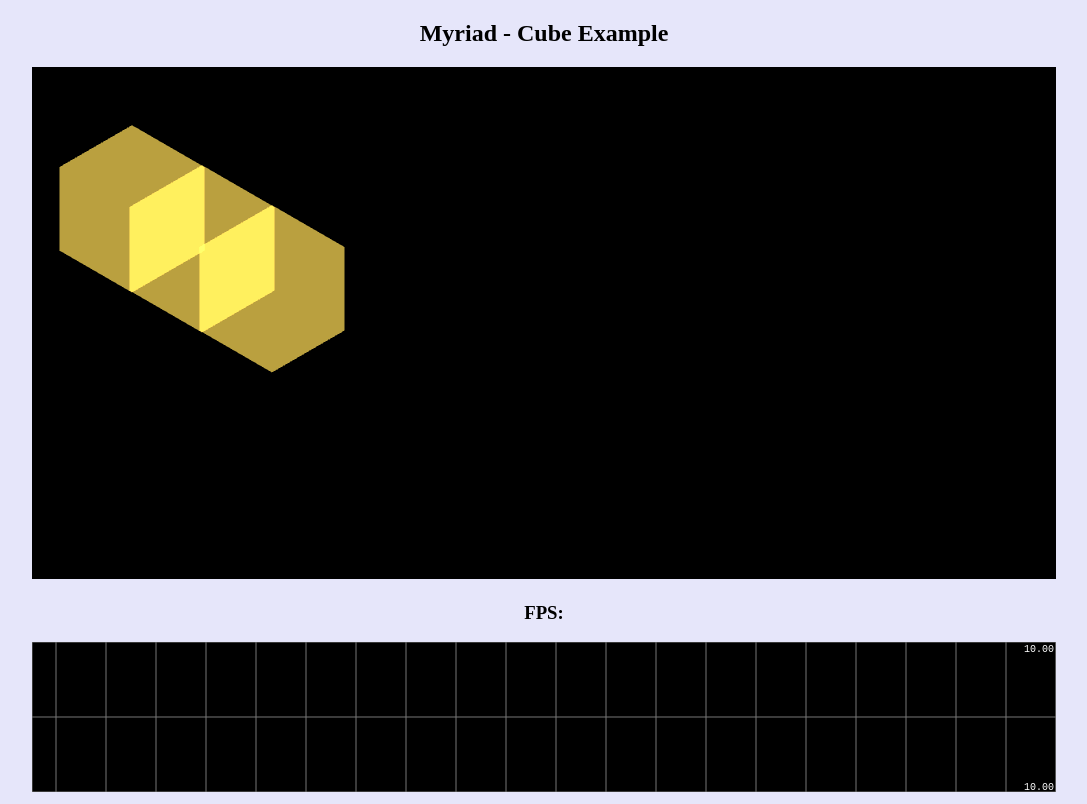
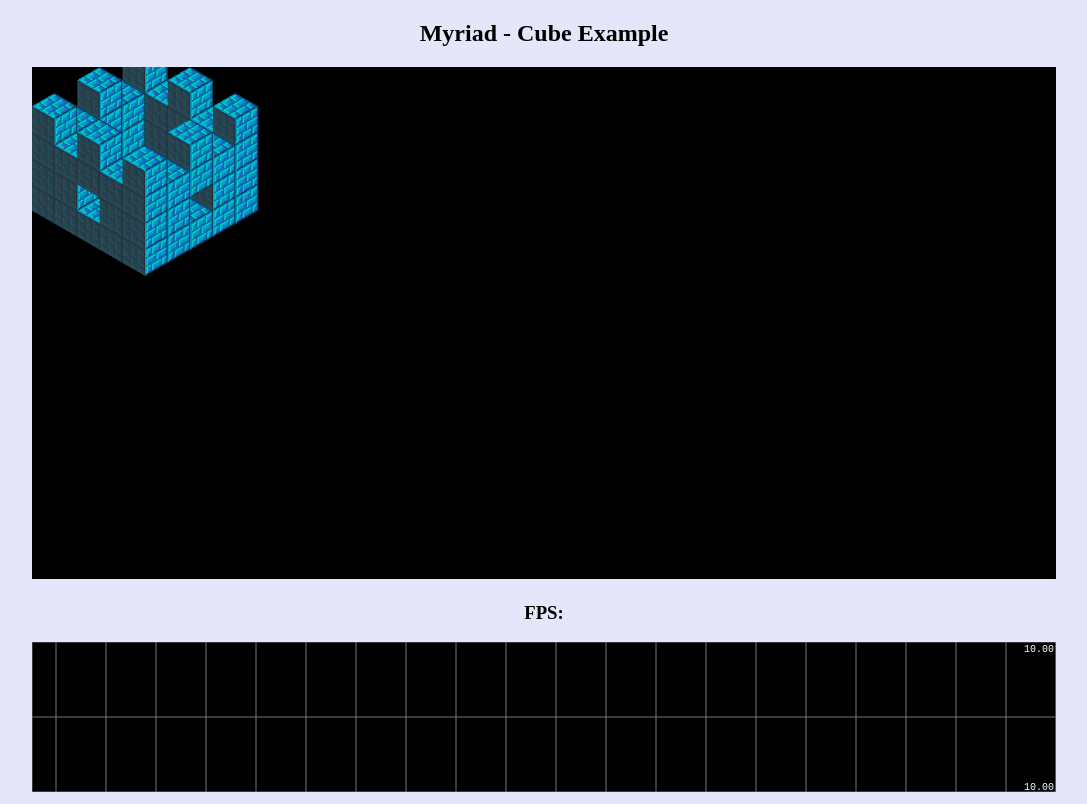
Before and after one commit to jobtalle/myr.js, a plain HTML site: page js/examples/cube/cube.html in a window 1280 px wide. Shown: the whole page, without its empty margins (96-1183 px from the left). Drawn offline with Linux system fonts and the light colour scheme; animation ran at ten frames a second.

Commit message:
Implemeted transformation example.

```diff
--- a/js/examples/cube/cube.js
+++ b/js/examples/cube/cube.js
@@ -1,11 +1,33 @@
 /* Myriad - Cube example.
  *
  * This example serves to demonstrate the use of transformation in Myriad.
+ * It draws an isometric tower using cubes, which are constructed from transformed squares.
  */
 
 function CubeExample() {
-    this.rotation = 0;
     this.fps = 0;
+
+    // Define a simple 3D house in a grid.
+    this.map = [[[1, 1, 1, 1, 1],
+                 [1, 0, 0, 0, 1],
+                 [1, 0, 0, 0, 1],
+                 [1, 0, 0, 0, 1],
+                 [1, 1, 1, 1, 1]],
+                [[1, 1, 0, 1, 1],
+                 [1, 0, 0, 0, 1],
+                 [0, 0, 0, 0, 0],
+                 [1, 0, 0, 0, 1],
+                 [1, 1, 0, 1, 1]],
+                [[1, 1, 1, 1, 1],
+                 [1, 0, 0, 0, 1],
+                 [1, 0, 0, 0, 1],
+                 [1, 0, 0, 0, 1],
+                 [1, 1, 1, 1, 1]],
+                [[1, 0, 1, 0, 1],
+                 [0, 0, 0, 0, 0],
+                 [1, 0, 0, 0, 1],
+                 [0, 0, 0, 0, 0],
+                 [1, 0, 1, 0, 1]]];
 }
 
 CubeExample.prototype = {
@@ -19,11 +41,17 @@ CubeExample.prototype = {
         this.screenWidth = canvas.width;
         this.screenHeight = canvas.height;
 
-        // Define a yellow transparent square surface half the size of the screen.
-        var squareSize = this.screenHeight * 0.2;
-        this.square = new this.myr.Surface(squareSize, squareSize);
-        this.square.setClearColor(new this.myr.Color(1, .8, 0, 0.5));
-        this.square.clear();
+        // Define a square brick surface and its shadow.
+        var squareSize = 32;
+        this.square = new this.myr.Surface("./brick.png");
+        this.shadeSquare = new this.myr.Surface(squareSize, squareSize);
+        this.shadeSquare.setClearColor(new this.myr.Color(0, 0, 0, 0.8));
+        this.shadeSquare.clear();
+
+        // Define the isometric scale and the dimensions of the cube's upper square.
+        this.isoScale = 0.5773;
+        this.cubeTopWidth = squareSize * Math.sqrt(2);
+        this.cubeTopHeight = this.cubeTopWidth * this.isoScale;
 
         // Kick-start the rendering loop.
         this.lastDate = new Date();
@@ -36,7 +64,6 @@ CubeExample.prototype = {
 
         var timeStep = this.getTimeStep();
         this.updateFPS(timeStep);
-        this.update(timeStep);
         this.render();
     },
 
@@ -53,13 +80,6 @@ CubeExample.prototype = {
         return timeStep;
     },
 
-    /* Update internal state.
-     * @param {float} timeStep - The time passed relative to the previous update.
-     */
-    update: function(timeStep) {
-        this.rotation += timeStep;
-    },
-
     /* Convert a degree to radians.
      * @param {float} degree - The degrees.
      */
@@ -72,38 +92,33 @@ CubeExample.prototype = {
      * @param {float} y - The Y position.
      */
     renderCube: function (x, y) {
-        // Define w/h ratio for camera pitch at 35.2643, and the middle of the square.
-        var scale = 0.5773;
         var mid = this.square.getWidth() / 2;
 
         // Draw top.
         this.myr.push();
         this.myr.translate(x, y);
-        this.myr.scale(1, scale);
+        this.myr.scale(1, this.isoScale);
         this.myr.rotate(this.degToRad(45));
         this.myr.translate(-mid, -mid);
         this.square.draw(0, 0);
         this.myr.pop();
 
-        // Determine properties of the top.
-        var topWidth = mid * Math.sqrt(2);
-        var topHeight = topWidth * 0.866;
-
         // Draw left.
         this.myr.push();
-        this.myr.translate(x - topWidth / 2, y + topHeight);
+        this.myr.translate(x - this.cubeTopWidth / 4, y + this.cubeTopHeight * 3/4);
         this.myr.rotate(this.degToRad(30));
-        this.myr.scale(scale, 1);
+        this.myr.scale(this.isoScale, 1);
         this.myr.rotate(this.degToRad(45));
         this.myr.translate(-mid, -mid);
         this.square.draw(0, 0);
+        this.shadeSquare.draw(0, 0);
         this.myr.pop();
 
         // Draw right.
         this.myr.push();
-        this.myr.translate(x + topWidth / 2, y + topHeight);
+        this.myr.translate(x + this.cubeTopWidth / 4, y + this.cubeTopHeight * 3/4);
         this.myr.rotate(this.degToRad(-30));
-        this.myr.scale(scale, 1);
+        this.myr.scale(this.isoScale, 1);
         this.myr.rotate(this.degToRad(45));
         this.myr.translate(-mid, -mid);
         this.square.draw(0, 0);
@@ -117,9 +132,18 @@ CubeExample.prototype = {
         this.myr.clear();
 
         // Render a grid of cubes.
-        this.renderCube(100 , 100);
-        this.renderCube(170, 140);
-        this.renderCube(240, 180);
+        var shiftX = this.cubeTopWidth / 2;
+        var shiftY = (this.map.length + this.map[0].length) * this.cubeTopHeight / 2;
+
+        for (var slice = 0; slice < this.map.length; slice++)
+            for (var row = 0; row < this.map[slice].length; row++)
+                for (var col = this.map[slice][row].length; col >= 0; col--)
+                    if (this.map[slice][row][col]) {
+                        var x = (row + col) * this.cubeTopWidth  / 2;
+                        var y = (row - col) * this.cubeTopHeight / 2 -
+                                slice * this.cubeTopHeight;
+                        this.renderCube(shiftX + x , shiftY + y);
+                    }
 
         // Flush all render requests such that we actually see our cube.
         this.myr.flush();
--- a/js/examples/raindrops.js
+++ b/js/examples/raindrops/raindrops.js
@@ -25,7 +25,7 @@ RaindropExample.prototype = {
 
         // Get the image of the raindrop and make it a surface.
         this.raindrop = new this.myr.Surface(
-            "https://raw.githubusercontent.com/JobTalle/myr.js/develop/js/examples/raindrop.png"
+            "./raindrop.png"
         );
 
         // Kick-start the rendering loop.
```
Also changed, not shown: js/examples/raindrops/raindrops.html (renamed from js/examples/raindrops.html, +2 -2 lines), js/examples/README.md, js/examples/cube/brick.png (added), js/examples/raindrops/raindrop.png (renamed from js/examples/raindrop.png).
